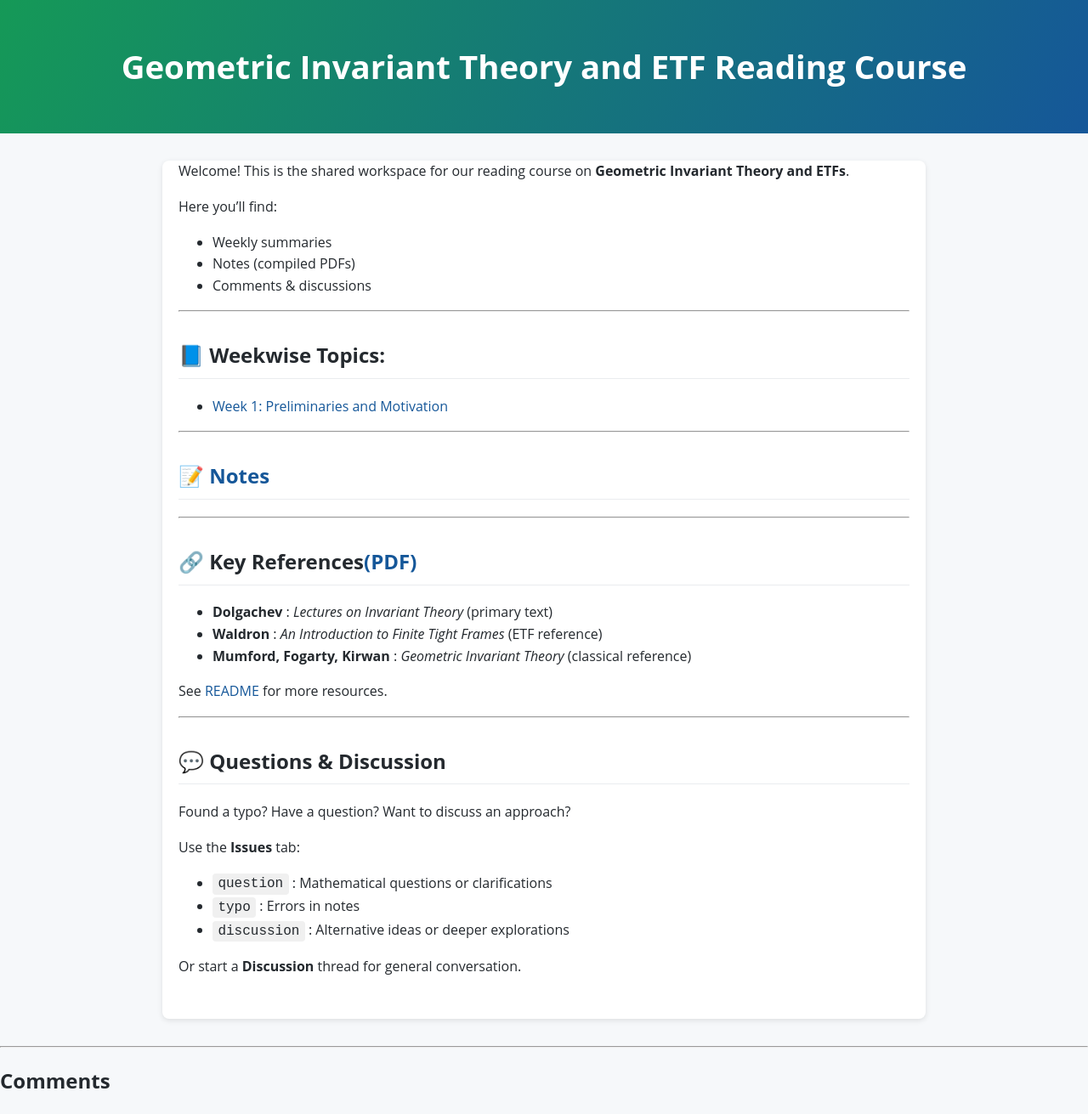
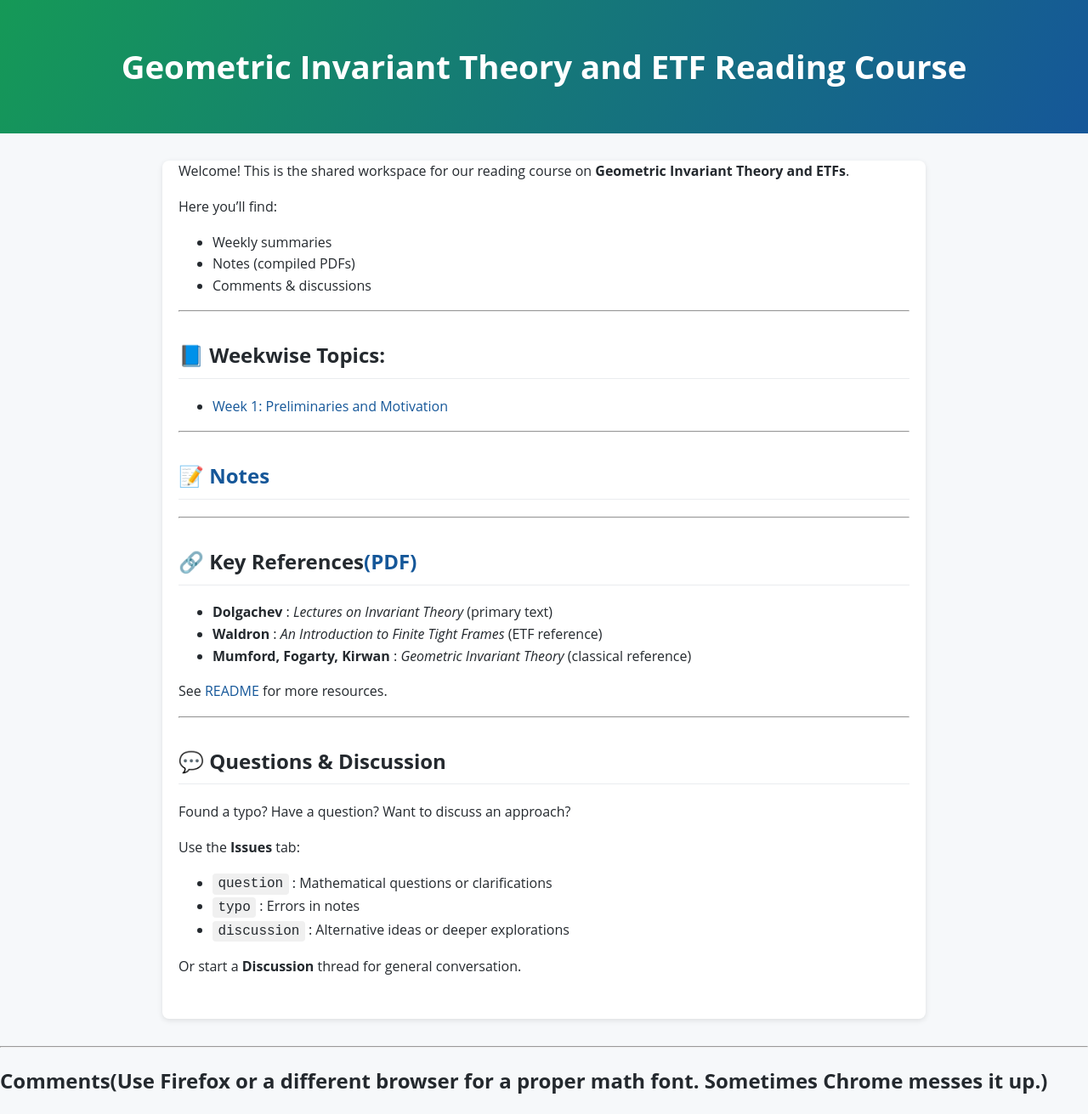
Before and after one commit to ayanava314/GIT-ETF, a Jekyll site: the page built from index.md, in a window 1280 px wide. Shown: the whole page at 85% size. Built offline with Jekyll 4.4.1, drawn with Linux system fonts in a browser that asks for light colours; comment, search, counter and statistics services are not loaded.

Commit message:
Update default.html

```diff
--- a/_layouts/default.html
+++ b/_layouts/default.html
@@ -137,7 +137,7 @@
 
   <hr>
 <div id="comments">
-  <h2>Comments</h2>
+  <h2>Comments(Use Firefox or a different browser for a proper math font. Sometimes Chrome messes it up.)</h2>
   <!-- Giscus -->
   <script src="https://giscus.app/client.js"
         data-repo="ayanava314/GIT-ETF"
```
